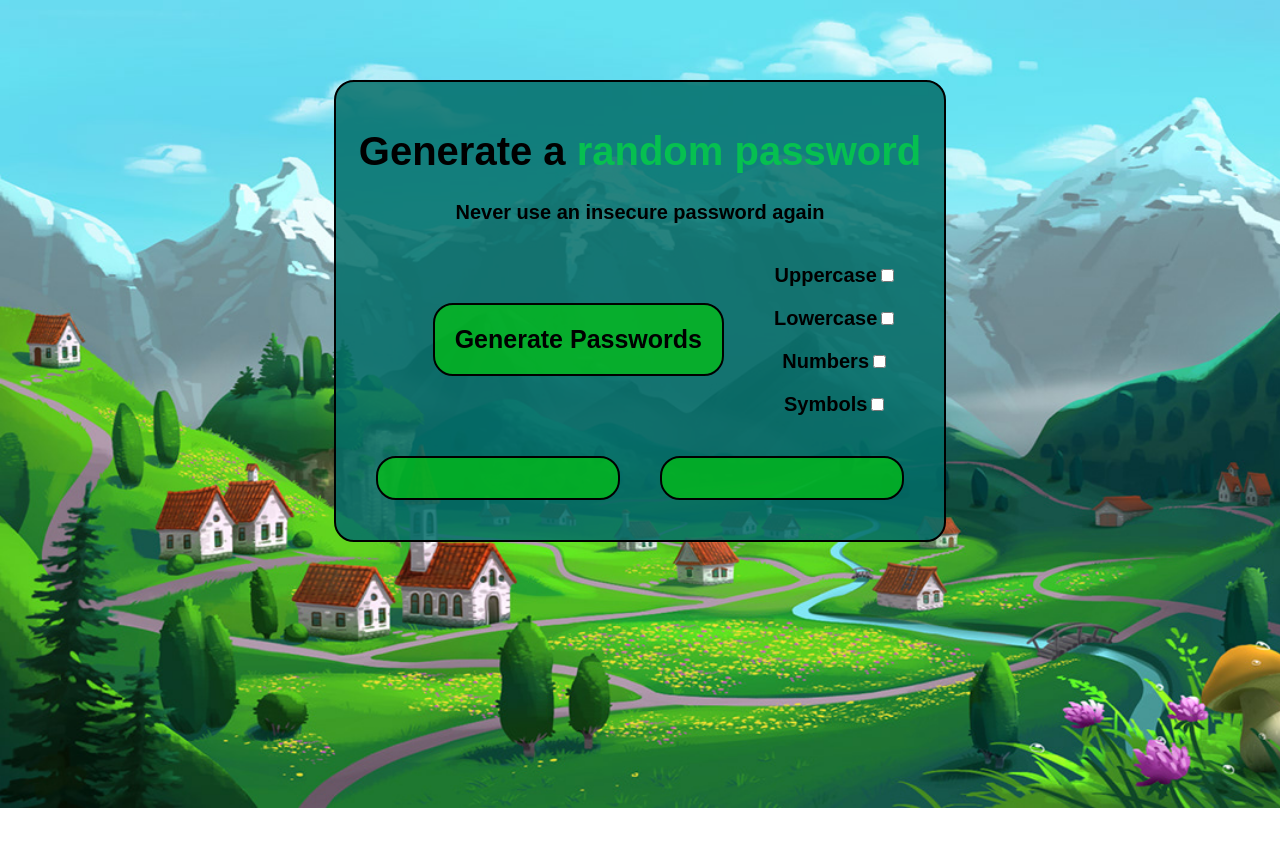
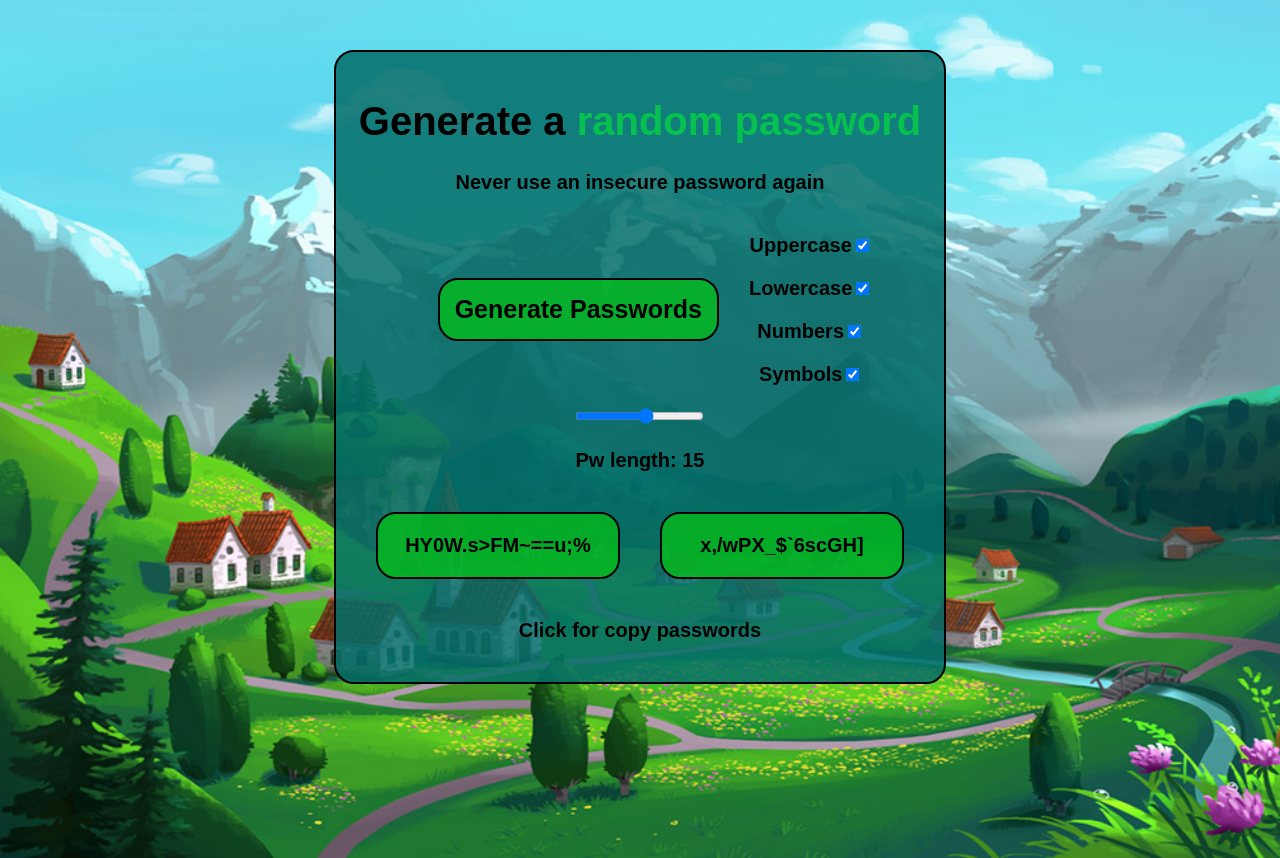
Before and after one commit to huseyingulec/passwordGenerator, a plain HTML site: page index.html in a window 1280 px wide. Both pictures are taken after a click on the button "Generate Passwords". Before the commit the page ends 808 px from the top, so only its background shows below. Drawn offline with Linux system fonts and the light colour scheme.

Commit message:
created js file

```diff
--- a/index.css
+++ b/index.css
@@ -2,17 +2,17 @@ body {
     background-image: url("mountains.jpg");
     background-size: cover;
     background-repeat: no-repeat;
-    height: 90vh;
+    height: 100vh;
     color: black;
     font-family: Arial, Helvetica, sans-serif;
-    font-weight: bolder;
+    font-weight: bold;
     font-size: 20px;
     text-align: center;
 
 }
 .container {
     background-color: #036d68d8;
-    margin: 80px auto;
+    margin: 50px auto;
     border: 2px solid black;
     border-radius: 20px;
     max-width: 45%;
@@ -30,13 +30,14 @@ body {
     justify-content: center;
     align-items: center;
 
+
 }
 
 
 button {
     color: #000000;
-    margin: 50px;
-    padding: 20px;
+    margin: 30px;
+    padding: 15px;
     font-weight: bolder;
     font-size: 25px;
     background-color: #02c412b6;
@@ -48,10 +49,11 @@ button {
 .passwords {
     display: flex;
     justify-content: center;
+
 }
 
 
-.firstPw, .secondPw {
+.first-pw, .second-pw {
     background-color: #02c412b6;
     margin: 20px 20px;
     border: 2px solid black;
--- a/index.html
+++ b/index.html
@@ -19,14 +19,19 @@
                     <button onclick="generatePw()">Generate Passwords</button>
                 </div>
             </div>
+            <input id="pw-input" type="range" min="4" max="24" step="1" value="15"/>
+            <p>Pw length: <output id="value"></output></p>
             <div class="passwords">
                 <div>
-                    <p class="firstPw"></p>
+                    <p class="first-pw"></p>
+
                 </div>
                 <div>
-                    <p class="secondPw"></p>
+                    <p class="second-pw"></p>
                 </div>
             </div>
+
+            <p>Click for copy passwords</p>
             <script src="index.js"></script>
         </div>
     </body>
--- a/index.js
+++ b/index.js
@@ -1,7 +1,85 @@
-const characters = ["A","B","C","D","E","F","G","H","I","J","K","L","M","N","O","P","Q","R","S","T","U","V","W","X","Y","Z","a","b","c","d","e","f","g","h","i","j","k","l","m","n","o","p","q","r","s","t","u","v","w","x","y","z", "0", "1", "2", "3", "4", "5", "6", "7", "8", "9","~","`","!","@","#","$","%","^","&","*","(",")","_","-","+","=","{","[","}","]",",","|",":",";","<",">",".","?",
-"/"]
-
 let upperCase = ["A","B","C","D","E","F","G","H","I","J","K","L","M","N","O","P","Q","R","S","T","U","V","W","X","Y","Z"]
 let lowerCase =["a","b","c","d","e","f","g","h","i","j","k","l","m","n","o","p","q","r","s","t","u","v","w","x","y","z"]
 let numbers = ["0", "1", "2", "3", "4", "5", "6", "7", "8", "9"]
 let specials = ["~","`","!","@","#","$","%","^","&","*","(",")","_","-","+","=","{","[","}","]",",","|",":",";","<",">",".","?", "/"]
+
+
+//password outputs
+let firstPw = document.querySelector(".first-pw")
+let secondPw = document.querySelector(".second-pw")
+
+
+//choose what kind of password you want
+let upperCh = document.getElementById("upperCh");
+let lowerCh = document.getElementById("lowerCh");
+let numbersCh = document.getElementById("numbersCh");
+let symbolsCh = document.getElementById("symbolsCh");
+
+upperCh.checked = true;
+lowerCh.checked = true;
+numbersCh.checked = true;
+symbolsCh.checked = true;
+
+
+// password length input and display
+let value = document.getElementById("value")
+let input = document.getElementById("pw-input")
+let passwordLength = input.valueAsNumber // gets the input's initial value(which is 15) as a number
+value.textContent = input.value // gives input's initial value as an output
+
+
+// update password length when input value changes
+input.addEventListener("input", () => { // sets a event listener to input field that listens for any changes
+    passwordLength = input.valueAsNumber // when there is a change, updates the element
+    value.textContent = passwordLength  // updates the output
+})
+
+
+function randomPassword() {
+    let characters = getCharacters()
+    let password = ""
+
+    for (let i = 0; i < passwordLength; i++) {
+        password += characters[Math.floor( Math.random()*characters.length )]
+    }
+    return password
+}
+
+function generatePw() {
+    // to prevent multiple alerts, removed event listeners at the beginning of every button clicks
+    firstPw.removeEventListener("click", handleClick);
+    secondPw.removeEventListener("click", handleClick);
+
+    let characters = getCharacters()
+    firstPw.textContent = randomPassword()
+    secondPw.textContent = randomPassword()
+
+    // to prevent multiple alerts, created a new function to give an alert outside of our function, because we have 2 outputs so when we click inside this function, it creates multiple alerts at a time.
+    firstPw.addEventListener("click", handleClick)
+    secondPw.addEventListener("click", handleClick)
+}
+
+function handleClick() {
+    navigator.clipboard.writeText(this.textContent);
+    alert("Password copied to clipboard!");
+}
+
+firstPw.addEventListener("click", handleClick);
+secondPw.addEventListener("click", handleClick);
+
+function getCharacters() {
+    let characters = [];
+    if (upperCh.checked) {
+        characters = characters.concat(upperCase)
+    } if (lowerCh.checked) {
+        characters = characters.concat(lowerCase)
+    } if (numbersCh.checked) {
+        characters = characters.concat(numbers)
+    } if (symbolsCh.checked)
+    {characters = characters.concat(specials)
+    } if (characters.length === 0) {
+        alert("Please select at least one character type!");
+    }
+
+    return characters
+}
```
Also changed, not shown: 1 other file.
